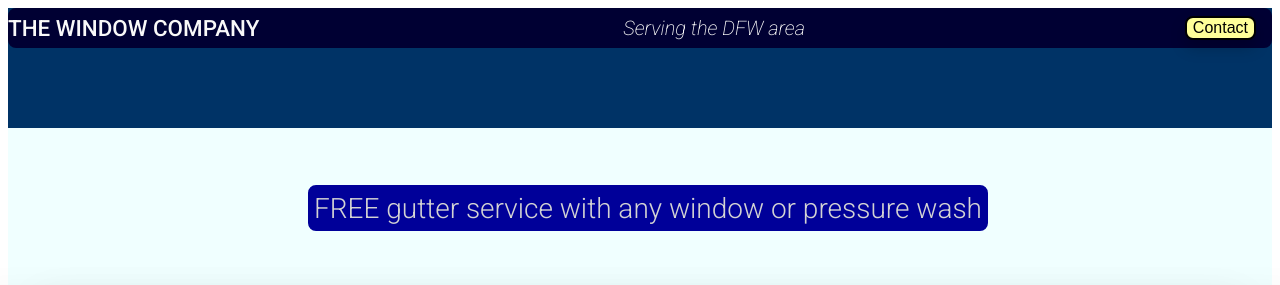
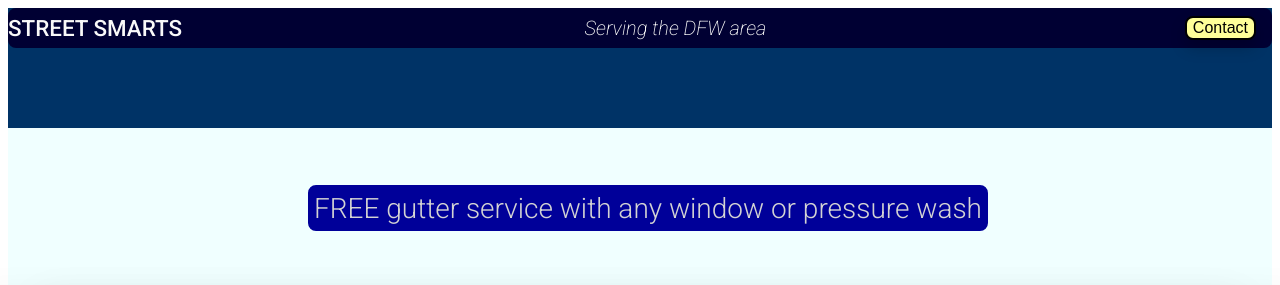
Before and after one commit to marlinlikeafish/TWC, a plain HTML site: page index.html in a window 1280 px wide. Shown: the top 285 px of the page. Drawn offline with nearby package versions, Linux system fonts and the light colour scheme; files whose address does not match are found by name.

Commit message:
Update index.html

```diff
--- a/index.html
+++ b/index.html
@@ -17,7 +17,7 @@
     <div id="landing">
         <div id="landing-1">
             <div id="landing-1-text">
-                <h1>The Window Company</h1>
+                <h1>Street Smarts</h1>
                 <h3>Serving the DFW area</h3>
                 <button id="view-contact">Contact</button>
                 <script>
```
